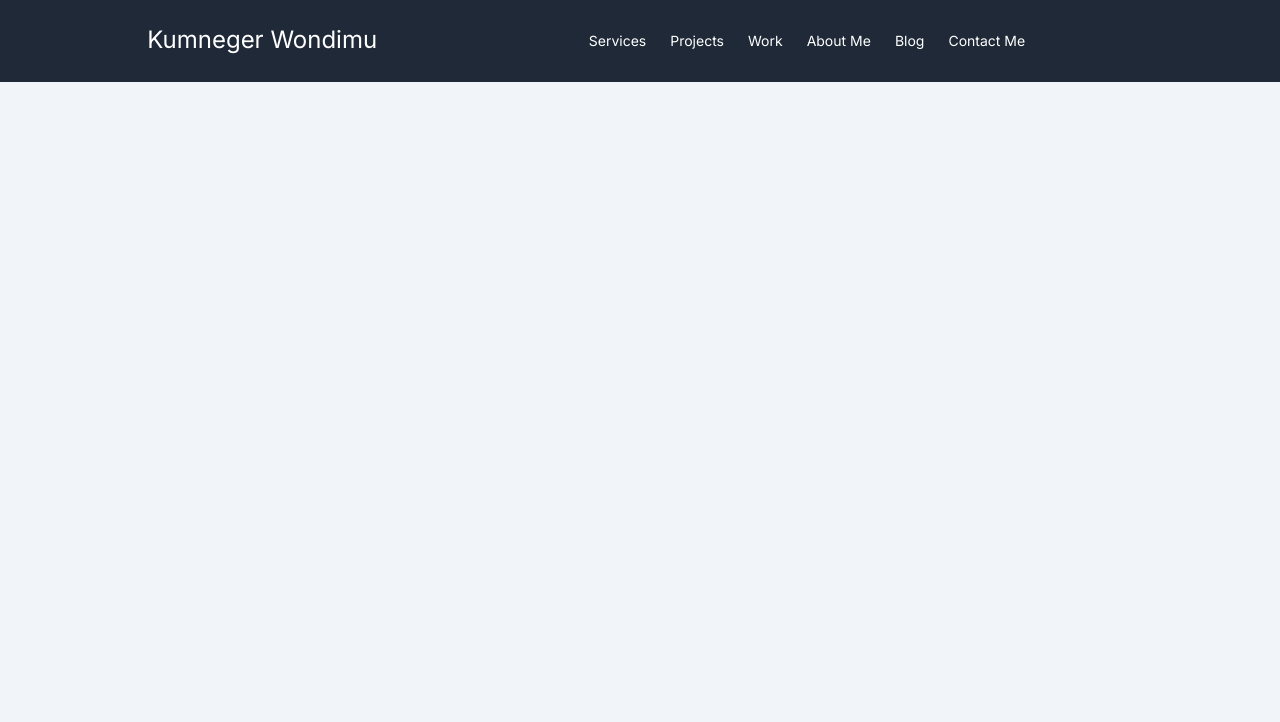
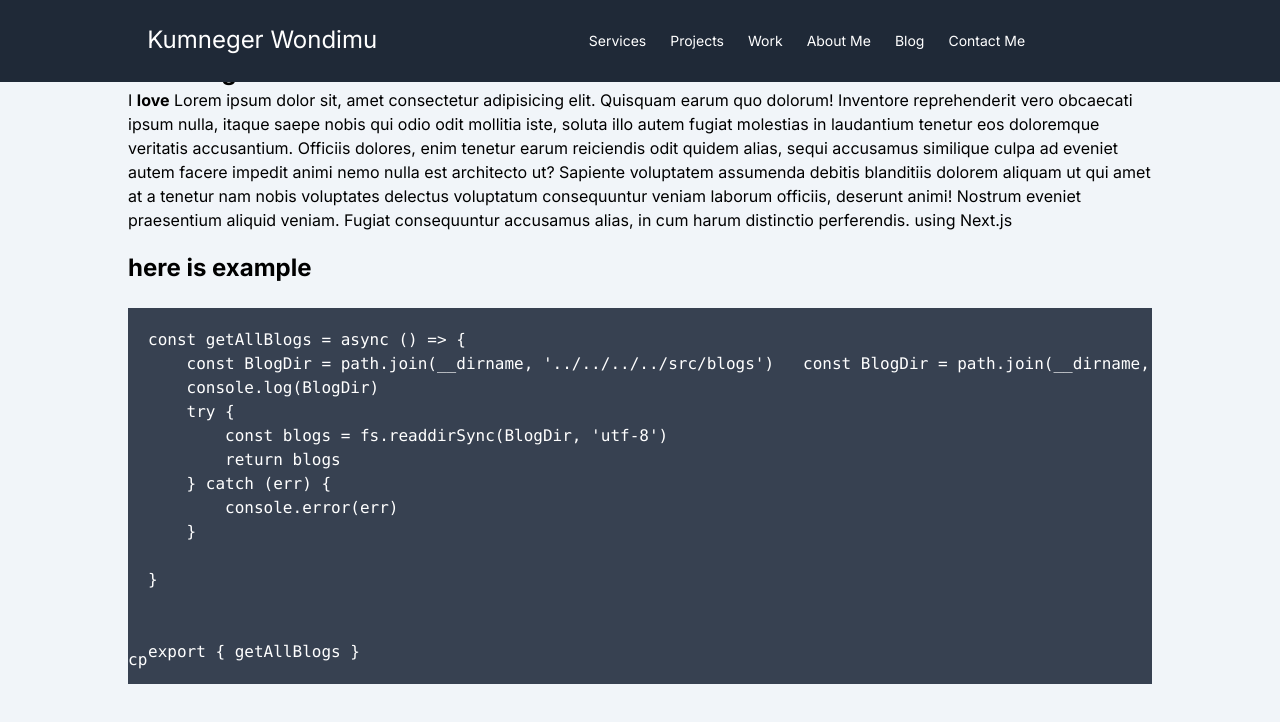
Before and after one commit to Kumneger0/kumneger.app, a Next.js app: page /blog/blog.mdx in a window 1280 px wide. Shown: the top 722 px of the page. Built offline with nearby package versions, Linux system fonts and the light colour scheme.

Commit message:
some bugs fixed

```diff
--- a/src/app/blog/[slug]/blog.tsx
+++ b/src/app/blog/[slug]/blog.tsx
@@ -1,24 +1,40 @@
-'use client'
-import React from 'react'
-import { MDXProvider } from '@mdx-js/react'
-import type { MDXComponents } from 'mdx/types.js'
-import { Heading, Paragraph, Code } from '../components/components';
+"use client";
+import React from "react";
+import { MDXProvider } from "@mdx-js/react";
+import { compileSync } from "@mdx-js/mdx";
+import type { MDXComponents } from "mdx/types.js";
+import { Heading, Paragraph, Code } from "../components/components";
+import Blog1 from "@/blogs/blog.mdx";
+import Blog2 from "@/blogs/blog2.mdx";
+import Blog3 from "@/blogs/blog3.mdx";
+import Blog4 from "@/blogs/blog4.mdx";
+import Blog5 from "@/blogs/blog5.mdx";
 
-const componenents = {
-    h1: Heading as MDXComponents['h1'],
-    p: Paragraph as MDXComponents['p'],
-    code: Code as MDXComponents['code']
-} as MDXComponents
+const blogs = {
+  blog: Blog1,
+  blog2: Blog2,
+  blog3: Blog3,
+  blog4: Blog4,
+  blog5: Blog5,
+};
 
+const components = {
+  h1: Heading,
+  p: Paragraph,
+  code: Code,
+} as MDXComponents;
 
-function Blog({ children }: { children: React.ReactNode }) {
-    return (
-        <div className='max-w-5xl mx-auto'>
-            <MDXProvider components={componenents}>
-                {children}
-            </MDXProvider>
-        </div>
-    )
+function Blog({ children, blog }: { children: React.ReactNode; blog: string }) {
+  console.log(blog);
+  const SelectedBlog = blogs[blog as keyof typeof blogs];
+  const Complied = compileSync(children as string);
+  return (
+    <div className="max-w-5xl max-[900px]:w-11/12 mx-auto">
+      <MDXProvider components={components}>
+        <SelectedBlog />
+      </MDXProvider>
+    </div>
+  );
 }
 
-export default Blog
+export default Blog;
--- a/src/app/blog/[slug]/page.tsx
+++ b/src/app/blog/[slug]/page.tsx
@@ -15,14 +15,13 @@ export async function generateMetadata({ params }: TPrams): Promise<Metadata> {
 }
 
 function Home({ params }: TPrams) {
-  const TestBlog = getBlogBySlug(`${params.slug}`);
-  console.log("test bllog", TestBlog);
+  const blog = getBlogBySlug(`${params.slug}`);
   return (
     <div className="w-screen h-[200vh] bg-slate-100 text-black">
       <div className="max-w-5xl mx-auto">
         <h1 className="font-bold text-3xl">{params.slug.split(".")[0]}</h1>
-        <Blog>
-          {!(TestBlog instanceof Error) ? TestBlog : "error occured sorry"}
+        <Blog blog={params.slug.split(".")[0] as string}>
+          {!(blog instanceof Error) ? blog : "error occured sorry"}
         </Blog>
       </div>
     </div>
--- a/src/app/blog/[slug]/wrapper.tsx
+++ b/src/app/blog/[slug]/wrapper.tsx
@@ -3,8 +3,14 @@ import Blog from "./blog";
 import React from "react";
 import SomeBlog from "@/blogs/blog.mdx";
 
-function Wrapper({ children }: { children: React.ReactNode }) {
-  return <Blog>{children}</Blog>;
+function Wrapper({
+  children,
+  blog,
+}: {
+  children: React.ReactNode;
+  blog: string;
+}) {
+  return <Blog blog={blog}>{children}</Blog>;
 }
 
 export default Wrapper;
--- a/src/utils/utils.ts
+++ b/src/utils/utils.ts
@@ -1,15 +1,9 @@
 import fs from "fs";
-import path from "path";
-
-const BlogDir = path.join(__dirname, "../../../../src/blogs");
-
-const getFilePath = (slug: string) => path.join(__dirname, `../../../../../src/blogs/${slug}`)
 
 const getAllBlogs = async () => {
-    console.log(BlogDir)
-    const filterUneccessary = BlogDir.split('/').filter(path => path.trim() !== '.next').join('/')
+    const dir = `${process.cwd()}/src/blogs`
     try {
-        const blogs = fs.readdirSync(filterUneccessary, "utf-8");
+        const blogs = fs.readdirSync(dir, "utf-8");
         console.log('files', blogs)
         return blogs;
     } catch (err) {
@@ -18,11 +12,9 @@ const getAllBlogs = async () => {
 };
 
 const getBlogBySlug = (slug: string) => {
-    const fileUrl = `/home/kumneger/projects/portifolio-website/src/blogs/${slug}`
-    console.log('blogdijljlr', fileUrl)
+    const fileUrl = `${process.cwd()}/src/blogs/${slug}`
     try {
         const blog = fs.readFileSync(fileUrl, 'utf-8')
-        console.log('testing', blog)
         return blog
     } catch (err) {
         console.error(err)
```
